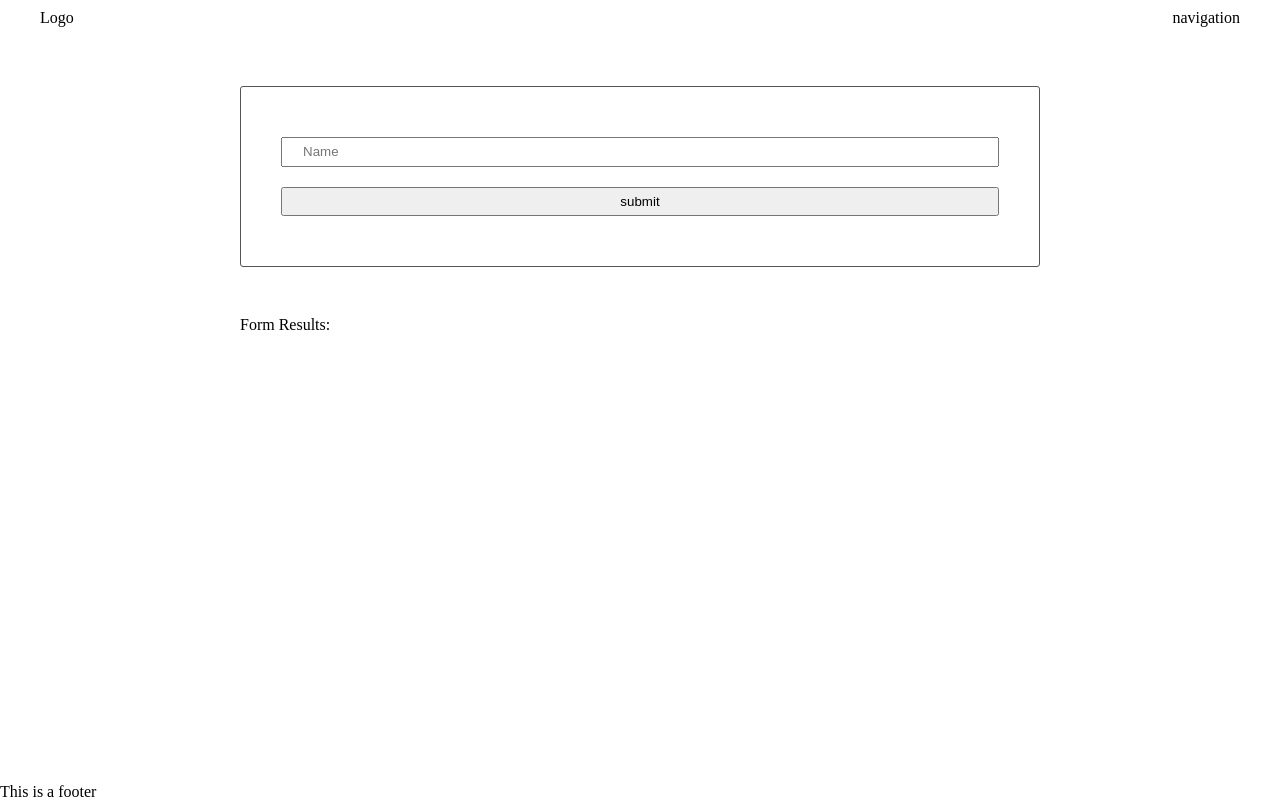
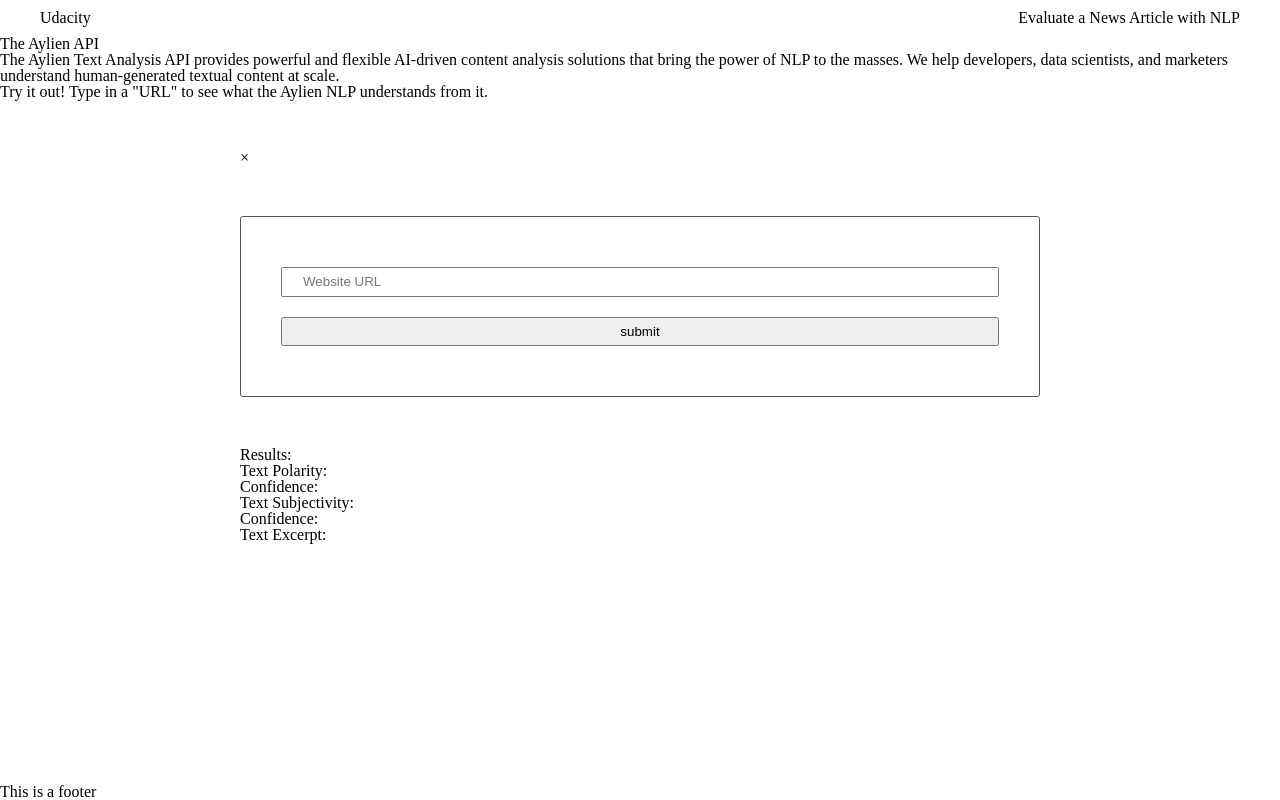
Before and after one commit to saharjazmati/evaluate-news-nlp, a website built with webpack: page src/client/views/index.html in a window 1280 px wide. Built offline with nearby package versions, Linux system fonts and the light colour scheme.

Commit message:
Update HTML & server

```diff
--- a/src/client/views/index.html
+++ b/src/client/views/index.html
@@ -14,24 +14,60 @@
 
         <header>
             <div class="">
-                Logo
+                Udacity
             </div>
             <div class="">
-                navigation
+                Evaluate a News Article with NLP
             </div>
         </header>
 
         <main>
+            <h1>The Aylien API</h1>
+
+            <p>
+                The Aylien Text Analysis API provides powerful and flexible AI-driven content analysis solutions that
+                bring the power of NLP to the masses. We help developers, data scientists, and marketers understand
+                human-generated textual content at scale.
+            </p>
+
+            <h2>Try it out! Type in a "URL" to see what the Aylien NLP understands from it.</h2>
+
+
+            <section class="errors">
+                <span class="closebtn" onclick="this.parentElement.style.display='none';">&times;</span>
+                <div id="error"></div>
+            </section>
+
+
             <section>
-                <form class="" onsubmit="return handleSubmit(event)">
-                    <input id="name" type="text" name="input" value="" onblur="onBlur()" placeholder="Name">
-                    <input type="submit" name="" value="submit" onclick="return handleSubmit(event)" onsubmit="return handleSubmit(event)">
+                <form class="" onsubmit="return Client.handleSubmit(event)">
+                    <input id="name" type="url" name="input" value="" placeholder="Website URL">
+                    <input type="submit" name="" value="submit" onclick="return Client.handleSubmit(event)" onsubmit="return Client.handleSubmit(event)">
                 </form>
             <section>
 
             <section>
-                <strong>Form Results:</strong>
-                <div id="results"></div>
+                <strong>Results:</strong>
+                <div id="results">
+                    <ul>
+                        <li>
+                            <h3>Text Polarity:</h3>
+                            <p id="polarity"></p>
+                            <h4>Confidence: </h4>
+                            <p id="polarity_confidence"></p>
+                        </li>
+
+                        <li>
+                            <h3>Text Subjectivity:</h3>
+                            <p id="subjectivity"></p>
+                            <h4>Confidence: </h4>
+                            <p id="subjectivity_confidence"></p>
+                        </li>
+
+                        <h3>Text Excerpt:</h3>
+                        <p id="excerpt"></p>
+                    </ul>
+                </div>
             </section>
         </main>
 
--- a/src/server/app.js
+++ b/src/server/app.js
@@ -19,7 +19,7 @@ app.use(express.static('dist'));
 //console.log(__dirname)
 
 app.get('/', function (req, res) {
-    res.sendFile(path.resolve('dist/index.html'));
+    res.sendFile(path.resolve(__dirname, 'dist/index.html'));
 });
 
 app.get('/test', function (req, res) {
```
Also changed, not shown: package.json (+4 -3 lines), 1 other file.
